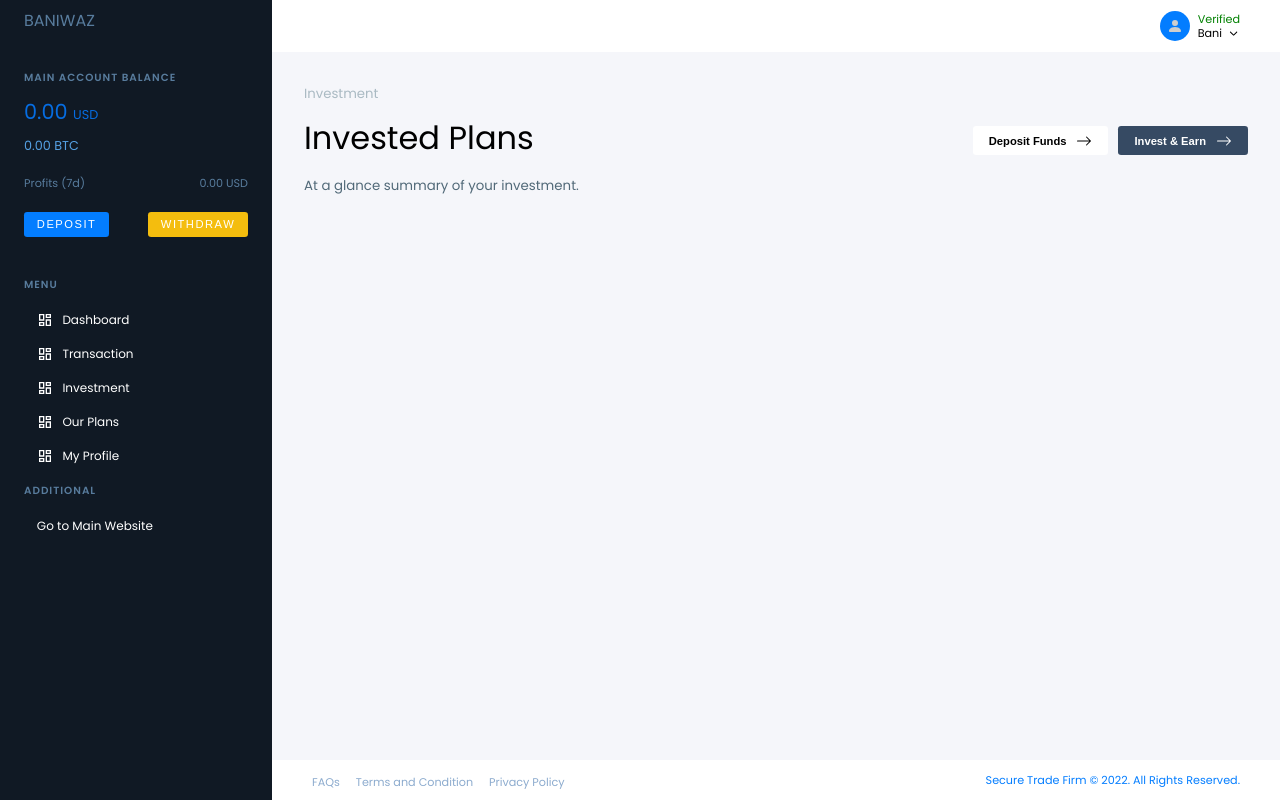
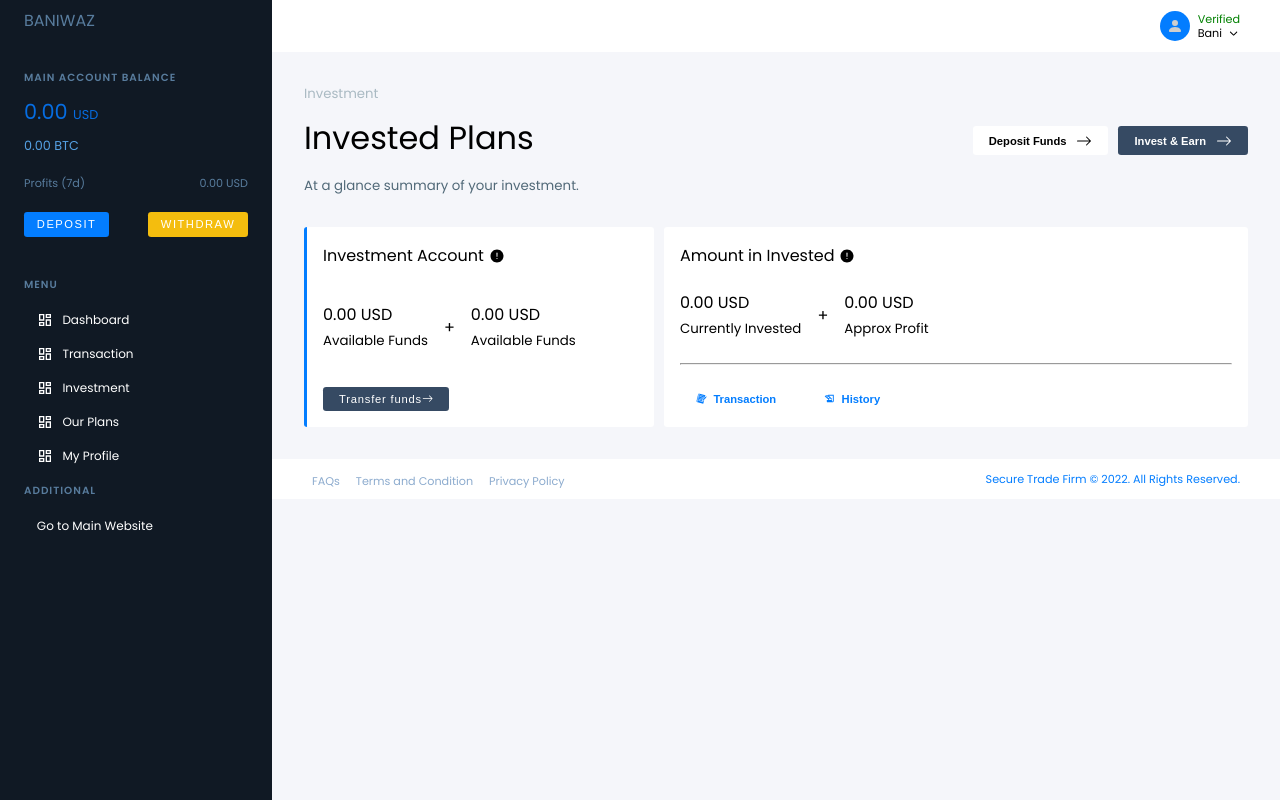
Before and after one commit to Elozino/trade-firm, a React (Vite) app: page /investment in a window 1280 px wide. Built offline with nearby package versions, Linux system fonts and the light colour scheme.

Commit message:
dashboard-ui

```diff
--- a/src/App.jsx
+++ b/src/App.jsx
@@ -10,6 +10,8 @@ import SignIn from './Pages/Auth/SignIn'
 import SignUp from './Pages/Auth/SignUp'
 import Transaction from './Pages/Transaction/Transaction'
 import Investment from './Pages/Investment/Investment'
+import OurPlans from './Pages/Plans/OurPlans'
+import Profile from './Pages/Profile/Profile'
 
 function App() {
 
@@ -24,6 +26,8 @@ function App() {
         <Route path="/dashboard" element={<Dashboard />} />
         <Route path="/transaction" element={<Transaction />} />
         <Route path="/investment" element={<Investment />} />
+        <Route path="/ourplans" element={<OurPlans />} />
+        <Route path="/profile" element={<Profile />} />
         <Route path="/signin" element={<SignIn />} />
         <Route path="/signup" element={<SignUp />} />
       </Routes>
--- a/src/Pages/Investment/Investment.css
+++ b/src/Pages/Investment/Investment.css
@@ -37,3 +37,53 @@
   background-color: #fff;
   color: #000;
 }
+
+.Investment__cardContainer {
+  display: grid;
+  grid-template-columns: 350px auto;
+  grid-template-rows: 200px;
+  gap: 10px;
+  margin-top: 30px;
+}
+
+.Investment__account {
+  border-left: 3.2px solid #037dff;
+}
+
+.Investment__card {
+  background-color: #fff;
+  border-radius: 0.2rem;
+  padding: 1rem;
+  display: flex;
+  flex-direction: column;
+  justify-content: space-between;
+}
+
+.Investment__cardHeader p {
+  display: flex;
+  align-items: center;
+  gap: 0.3rem;
+}
+
+.Investment__cardInfo {
+  display: flex;
+  align-items: center;
+  gap: 1rem;
+}
+
+.Investment__btn button{
+  background-color: #364A63;
+  font-weight: 400;
+  letter-spacing: .8px;
+}
+
+.transBtn {
+  display: flex;
+  align-items: center;
+  gap: 1rem;
+}
+
+.transBtn button {
+  background: none;
+  color: #037dff;
+}
--- a/src/Pages/Investment/Investment.jsx
+++ b/src/Pages/Investment/Investment.jsx
@@ -2,6 +2,9 @@ import React from 'react'
 import "./Investment.css"
 import { BsArrowRight } from 'react-icons/bs'
 import DashboardLayout from '../../components/DashBoard/DashboardLayout/DashboardLayout'
+import { IoIosAlert } from 'react-icons/io'
+import { MdOutlineHistoryEdu } from 'react-icons/md'
+import { GiNotebook } from "react-icons/gi"
 
 const Investment = () => {
   return (
@@ -22,6 +25,52 @@ const Investment = () => {
             </button>
           </div>
         </header>
+        <section className='Investment__cardContainer'>
+          <div className="Investment__card Investment__account">
+            <div className='Investment__cardHeader'>
+              <p>Investment Account <IoIosAlert /></p>
+            </div>
+            <div className='Investment__cardInfo'>
+              <div>
+                <p>0.00 USD</p>
+                <small>Available Funds</small>
+              </div>
+              <div>
+                +
+              </div>
+              <div>
+                <p>0.00 USD</p>
+                <small>Available Funds</small>
+              </div>
+            </div>
+            <div className='Investment__btn'>
+              <button>Transfer funds<BsArrowRight /></button>
+            </div>
+          </div>
+          <div className="Investment__card">
+            <div className='Investment__cardHeader'>
+              <p>Amount in Invested <IoIosAlert /></p>
+            </div>
+            <div className='Investment__cardInfo'>
+              <div>
+                <p>0.00 USD</p>
+                <small>Currently Invested</small>
+              </div>
+              <div>
+                +
+              </div>
+              <div>
+                <p>0.00 USD</p>
+                <small>Approx Profit</small>
+              </div>
+            </div>
+            <hr />
+            <div className='transBtn'>
+              <button><GiNotebook /> &nbsp; Transaction</button>
+              <button><MdOutlineHistoryEdu /> &nbsp; History</button>
+            </div>
+          </div>
+        </section>
       </div>
     </DashboardLayout>
   )
--- a/src/Pages/Transaction/Transaction.css
+++ b/src/Pages/Transaction/Transaction.css
@@ -37,9 +37,12 @@
 
 .Transaction__transTitle {
   font-size: 0.8rem;
-  padding: 0.8rem;
+  padding: 0.65rem;
+  cursor: pointer;
+}
+
+.active {
   border-bottom: 3px solid #037dff;
-  cursor: pointer;
 }
 
 .Transaction__History{
--- a/src/Pages/Transaction/Transaction.jsx
+++ b/src/Pages/Transaction/Transaction.jsx
@@ -21,9 +21,9 @@ const Transaction = () => {
         </header>
         <section className='Transaction__transContent'>
           <div className='Transaction__transHeader'>
-            <p className='Transaction__transTitle'>History</p>
-            <p className='Transaction__transTitle1'>Deposit</p>
-            <p className='Transaction__transTitle2'>Withdraw</p>
+            <p className='Transaction__transTitle active'>History</p>
+            <p className='Transaction__transTitle'>Deposit</p>
+            <p className='Transaction__transTitle'>Withdraw</p>
           </div>
           <div className='Transaction__history'>
             <div className='Transaction__historyContent'>
--- a/src/components/DashBoard/DashboardLayout/DashboardLayout.css
+++ b/src/components/DashBoard/DashboardLayout/DashboardLayout.css
@@ -55,7 +55,7 @@
   justify-content: space-between;
   padding: 0.6rem 2.5rem;
   height: 40px;
-  position: absolute;
+  position: sticky;
   bottom: 0;
   width: 100%;
 }
@@ -76,3 +76,18 @@
   font-size: 0.7rem;
   color: #037dff;
 }
+
+@media screen and (max-width: 720px) {
+  .DashboardLayout__footer {
+    background-color: #fff;
+    display: flex;
+    flex-direction: column;
+    align-items: center;
+    justify-content: space-between;
+    padding: 0.6rem 2.5rem;
+    height: 60px;
+    position: sticky;
+    bottom: 0;
+    width: 100%;
+  }
+}
```
